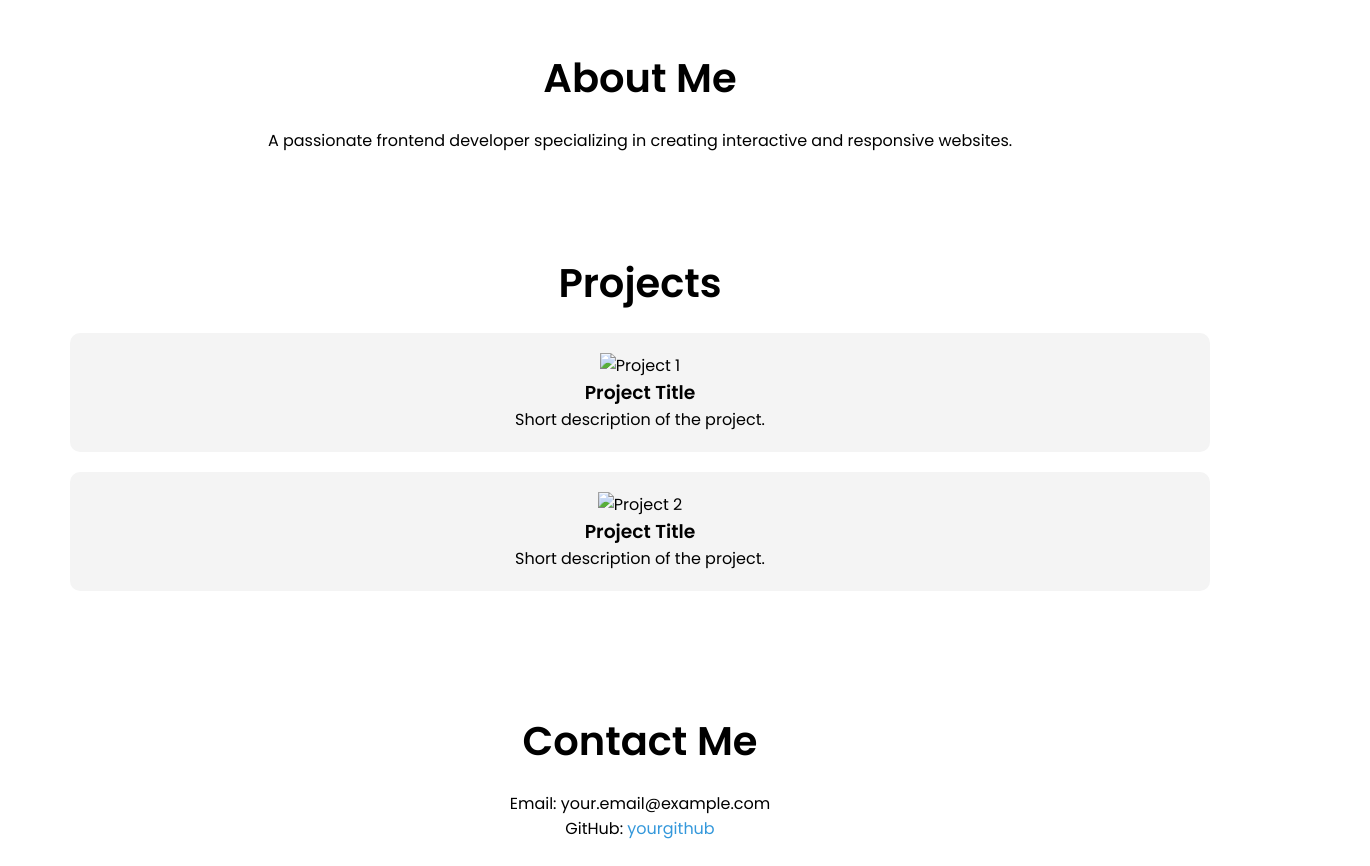
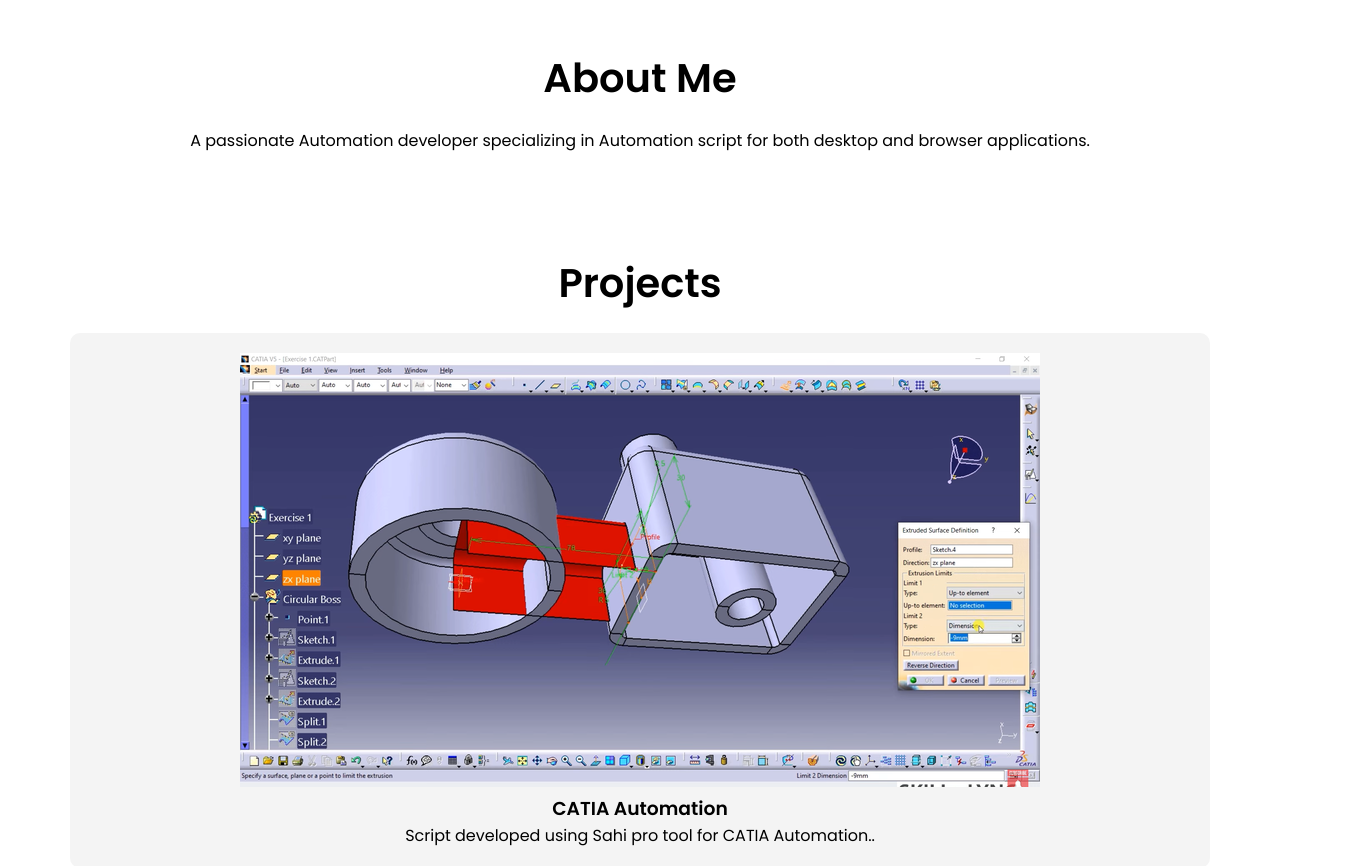
Before and after one commit to Azar-02/html-css-portfolio, a plain HTML site: page index.html in a window 1280 px wide. Shown: the part 802-1668 px from the top of the page, 1370 px wide, since content can reach past the window. Drawn offline with Linux system fonts and the light colour scheme.

Commit message:
refinedcode

```diff
--- a/index.html
+++ b/index.html
@@ -31,8 +31,8 @@
     <!-- Hero Section -->
     <section id="hero">
         <div class="hero-content">
-            <h1>Hello, I'm <span>Your Name</span></h1>
-            <p>Frontend Developer | UI/UX Enthusiast</p>
+            <h1>Ciao, I'm <span>Mohamed Azarudeen</span></h1>
+            <p>Automation Developer | UI/UX Enthusiast</p>
             <a href="#projects" class="btn">View My Work</a>
         </div>
     </section>
@@ -40,33 +40,33 @@
     <!-- About Section -->
     <section id="about">
         <h2>About Me</h2>
-        <p>A passionate frontend developer specializing in creating interactive and responsive websites.</p>
+        <p>A passionate Automation developer specializing in Automation script for both desktop and browser applications.</p>
     </section>
 
     <!-- Projects Section -->
     <section id="projects">
         <h2>Projects</h2>
         <div class="project">
-            <img src="images/project1.jpg" alt="Project 1">
-            <h3>Project Title</h3>
-            <p>Short description of the project.</p>
+            <img src="Images/Catia.png" alt="CATIA Image">
+            <h3>CATIA Automation</h3>
+            <p>Script developed using Sahi pro tool for CATIA Automation..</p>
         </div>
         <div class="project">
-            <img src="images/project2.jpg" alt="Project 2">
-            <h3>Project Title</h3>
-            <p>Short description of the project.</p>
+            <img src="Images/windchill.jpg" alt="Windchill Image">
+            <h3>Windchill Automation</h3>
+            <p>Script developed using Sahi pro tool for Windchill Automation.</p>
         </div>
     </section>
 
     <!-- Contact Section -->
     <section id="contact">
         <h2>Contact Me</h2>
-        <p>Email: your.email@example.com</p>
-        <p>GitHub: <a href="https://github.com/yourgithub" target="_blank">yourgithub</a></p>
+        <p>Email: mailforazarudeen2gmail.com</p>
+        <p>GitHub: <a href="https://github.com/Azar-02" target="_blank">Mygithub</a></p>
     </section>
 
     <footer>
-        <p>© 2025 Your Name. All Rights Reserved.</p>
+        <p>© 2025 Mohamed Azarudeen. All Rights Reserved.</p>
     </footer>
 
 </body>
--- a/styles.css
+++ b/styles.css
@@ -56,7 +56,7 @@ nav {
 #hero {
     display: flex;
     height: 100vh;
-    background: linear-gradient(rgba(0,0,0,0.7), rgba(0,0,0,0.3)), url('images/hero-bg.jpg') center/cover;
+    background: linear-gradient(rgba(0,0,0,0.7), rgba(0,0,0,0.3)), url('Images/bg1.jpeg') center/cover;
     color: white;
     justify-content: center;
     align-items: center;
```
Also changed, not shown: Images/Catia.png (added), Images/bg1.jpeg (added), Images/windchill.jpg (added).
